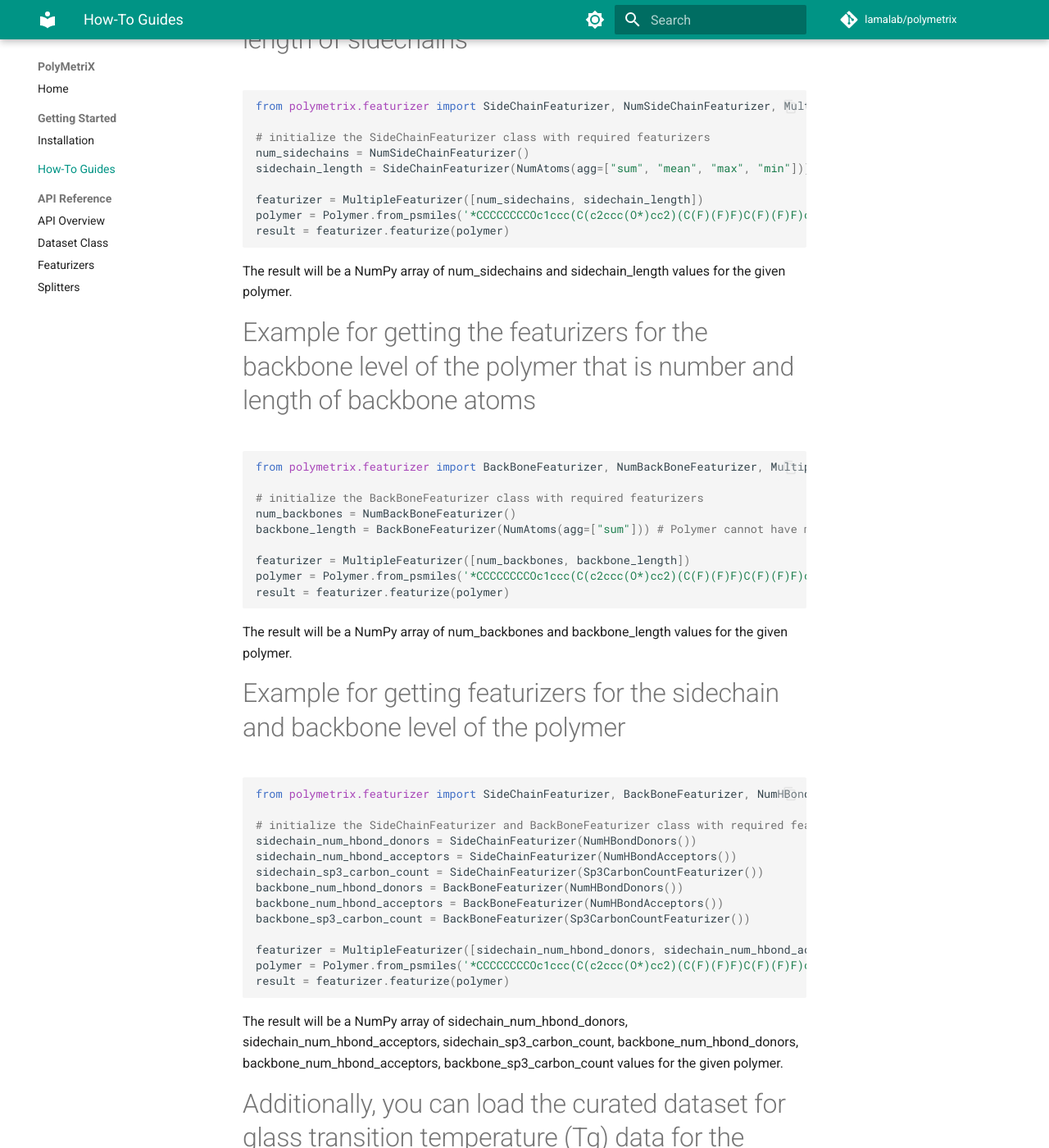
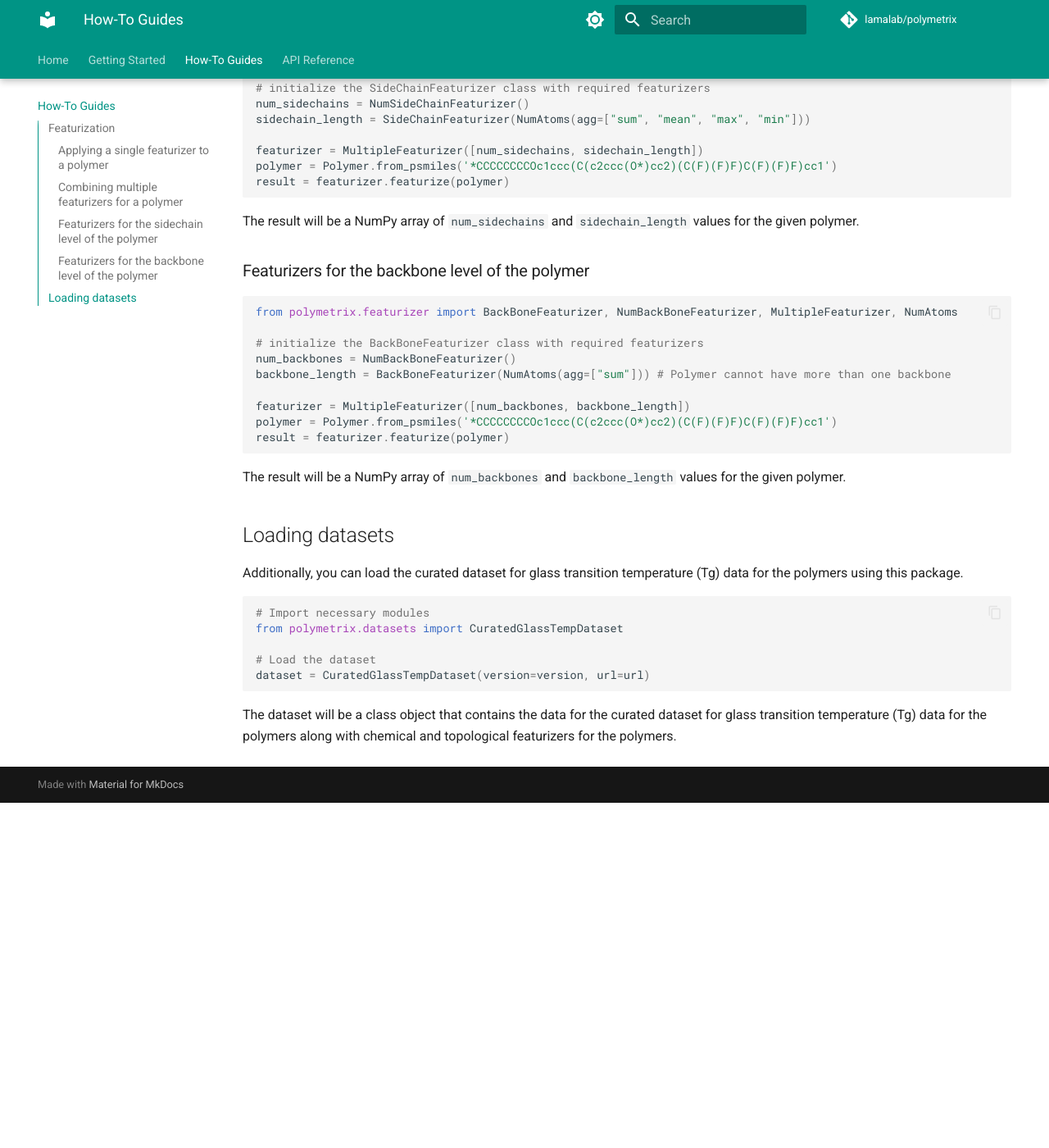
Before and after one commit to lamalab-org/PolyMetriX, an MkDocs documentation site: the page built from docs/how_to_guides.md, in a window 1280 px wide and 1400 px high, scrolled down 925 px. Shown: the whole window at 82% size. Built offline with MkDocs 1.6.1 and Material for MkDocs 9.7.7, drawn with Linux system fonts in a browser that asks for light colours; comment, search, counter and statistics services are not loaded; after the commit the page ends 1904 px from its top, so only the background shows below that; some of the changed text lies outside the part shown.

Commit message:
clean up docs more

````diff
--- a/docs/how_to_guides.md
+++ b/docs/how_to_guides.md
@@ -1,20 +1,29 @@
 
+# How To Guides
 
-# Usage example for getting the single featurizer for the full polymer level
-```python
+## Featurization
+
+### Applying a single featurizer to a polymer
+
+``` python
 from polymetrix.featurizer import FullPolymerFeaturizer, MolecularWeightFeaturizer,
 
 # initialize the FullPolymerFeaturizer class with required featurizers
-featurizer = FullPolymerFeaturizer(MolecularWeightFeaturizer())
+featurizer = FullPolymerFeaturizer(MolecularWeightFeaturizer()) # (1)
 
-polymer = Polymer.from_psmiles('*CCCCCCNC(=O)c1ccc(C(=O)N*)c(Sc2ccccc2)c1')
+polymer = Polymer.from_psmiles('*CCCCCCNC(=O)c1ccc(C(=O)N*)c(Sc2ccccc2)c1') # (2)
 result = featurizer.featurize(polymer)
 ```
+
+1. `polymetrix` uses `Featurizer` objects similar to `matminer` or `mofdscribe`, which follows the `sklearn` API. The `FullPolymerFeaturizer` class is used to apply a featurizer to the entire polymer repeating unit.
+2. `polymetrix` is built around the `Polymer` class, which is used to represent a polymer molecule. The `from_psmiles` method is used to create a polymer molecule from a polymer SMILES string.
+
 The result will be a NumPy array of MolecularWeightFeaturizer value for the given polymer.
 
 
-# Example for getting the multiple featurizers for the full polymer level
-```python
+### Combining multiple featurizers for a polymer
+
+``` python
 from polymetrix.featurizer import FullPolymerFeaturizer, MultipleFeaturizer, MolecularWeightFeaturizer, NumHBondDonors, NumHBondAcceptors, NumRotatableBonds
 
 # initialize the FullPolymerFeaturizer class with required featurizers
@@ -23,14 +32,19 @@
 hbond_acceptors = FullPolymerFeaturizer(NumHBondAcceptors())
 rotatable_bonds = FullPolymerFeaturizer(NumRotatableBonds())
 
-featurizer = MultipleFeaturizer([mol_weight_featurizer, hbond_donors, hbond_acceptors, rotatable_bonds])
+featurizer = MultipleFeaturizer([mol_weight_featurizer, hbond_donors, hbond_acceptors, rotatable_bonds]) # (1)
 polymer = Polymer.from_psmiles('*CCCCCCNC(=O)c1ccc(C(=O)N*)c(Sc2ccccc2)c1')
 result = featurizer.featurize(polymer)
 ```
-The result will be a NumPy array of mol_weight_featurizer, hbond_donors, hbond_acceptors, rotatable_bonds values for the given polymer.
 
-# Example for getting the featurizers for the sidechain level of the polymer that is number and length of sidechains
-```python
+1. The advantage of using `MultipleFeaturizer` is that it allows you to combine multiple featurizers into a single featurizer object. This way, you can apply multiple featurizers to the polymer in a single step. The `MultipleFeaturizer` behaves like a "regular" featurizer, so you can use it in the same way as a single featurizer.
+
+
+The result will be a NumPy array of `mol_weight_featurizer, hbond_donors, hbond_acceptors, rotatable_bonds` values for the given polymer.
+
+### Featurizers for the sidechain level of the polymer
+
+``` python
 from polymetrix.featurizer import SideChainFeaturizer, NumSideChainFeaturizer, MultipleFeaturizer, NumAtoms
 
 # initialize the SideChainFeaturizer class with required featurizers
@@ -41,11 +55,12 @@
 polymer = Polymer.from_psmiles('*CCCCCCCCOc1ccc(C(c2ccc(O*)cc2)(C(F)(F)F)C(F)(F)F)cc1')
 result = featurizer.featurize(polymer)
 ```
-The result will be a NumPy array of num_sidechains and sidechain_length values for the given polymer.
+The result will be a NumPy array of `num_sidechains` and `sidechain_length` values for the given polymer.
 
 
-# Example for getting the featurizers for the backbone level of the polymer that is number and length of backbone atoms
-```python
+### Featurizers for the backbone level of the polymer
+
+``` python
 from polymetrix.featurizer import BackBoneFeaturizer, NumBackBoneFeaturizer, MultipleFeaturizer, NumAtoms
 
 # initialize the BackBoneFeaturizer class with required featurizers
@@ -56,33 +71,19 @@
 polymer = Polymer.from_psmiles('*CCCCCCCCOc1ccc(C(c2ccc(O*)cc2)(C(F)(F)F)C(F)(F)F)cc1')
 result = featurizer.featurize(polymer)
 ```
-The result will be a NumPy array of num_backbones and backbone_length values for the given polymer.
+The result will be a NumPy array of `num_backbones` and `backbone_length` values for the given polymer.
 
 
-# Example for getting featurizers for the sidechain and backbone level of the polymer
-```python
-from polymetrix.featurizer import SideChainFeaturizer, BackBoneFeaturizer, NumHBondDonors, NumHBondAcceptors, Sp3CarbonCountFeaturizer, MultipleFeaturizer
+## Loading datasets
 
-# initialize the SideChainFeaturizer and BackBoneFeaturizer class with required featurizers
-sidechain_num_hbond_donors = SideChainFeaturizer(NumHBondDonors())
-sidechain_num_hbond_acceptors = SideChainFeaturizer(NumHBondAcceptors())
-sidechain_sp3_carbon_count = SideChainFeaturizer(Sp3CarbonCountFeaturizer())
-backbone_num_hbond_donors = BackBoneFeaturizer(NumHBondDonors())
-backbone_num_hbond_acceptors = BackBoneFeaturizer(NumHBondAcceptors())
-backbone_sp3_carbon_count = BackBoneFeaturizer(Sp3CarbonCountFeaturizer())
+Additionally, you can load the curated dataset for glass transition temperature (Tg) data for the polymers using this package.
 
-featurizer = MultipleFeaturizer([sidechain_num_hbond_donors, sidechain_num_hbond_acceptors, sidechain_sp3_carbon_count, backbone_num_hbond_donors, backbone_num_hbond_acceptors, backbone_sp3_carbon_count])
-polymer = Polymer.from_psmiles('*CCCCCCCCOc1ccc(C(c2ccc(O*)cc2)(C(F)(F)F)C(F)(F)F)cc1')
-result = featurizer.featurize(polymer)
-```
-The result will be a NumPy array of sidechain_num_hbond_donors, sidechain_num_hbond_acceptors, sidechain_sp3_carbon_count, backbone_num_hbond_donors, backbone_num_hbond_acceptors, backbone_sp3_carbon_count values for the given polymer.
-
-# Additionally, you can load the curated dataset for glass transition temperature (Tg) data for the polymers using this package.
-```python
+``` python
 # Import necessary modules
 from polymetrix.datasets import CuratedGlassTempDataset
 
 # Load the dataset
 dataset = CuratedGlassTempDataset(version=version, url=url)
 ```
-The dataset will be a class object that contains the data for the curated dataset for glass transition temperature (Tg) data for the polymers along with chemical and topoligical featurizers for the polymers.
+
+The dataset will be a class object that contains the data for the curated dataset for glass transition temperature (Tg) data for the polymers along with chemical and topological featurizers for the polymers.
--- a/mkdocs.yml
+++ b/mkdocs.yml
@@ -21,13 +21,19 @@
         icon: material/brightness-4
         name: Switch to light mode
   features:
-    - navigation.instant
-    - navigation.tracking
+    - content.tabs.link
+    - content.code.annotation
+    - content.code.annotate
+    - content.code.copy
+    - content.code.copy_button
+    - navigation.tabs
     - navigation.sections
-    - navigation.expand
-    - navigation.indexes
-    - toc.follow
-    - content.code.copy
+    - navigation.top
+    - toc.integrate
+    - search.suggest
+    - search.highlight
+    - search.share
+    - navigation.tabs.sticky
 
 nav:
   - Home: index.md
@@ -56,12 +62,14 @@
 
 plugins:
   - search
+  - autorefs
+  # - social
   - mkdocstrings:
+      default_handler: python
       handlers:
-        default_handler: python
         python:
           paths: [src]
           options:
-            docstring_style: google
-            show_source: true
-            show_root_heading: true
+            show_symbol_type_toc: true
+            allow_inspection: true
+            show_submodules: true
````
Also changed, not shown: docs/api.md (added, +3 -0 lines), docs/dataset_class.md (+1 -1 lines), pyproject.toml (+1 -26 lines).
